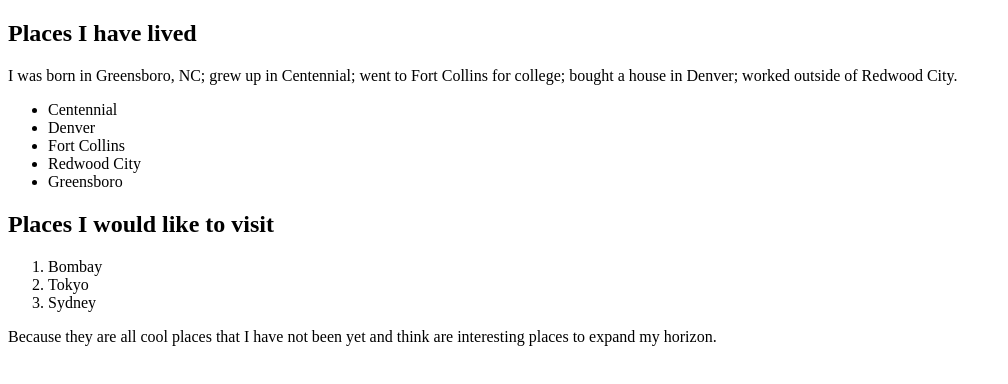
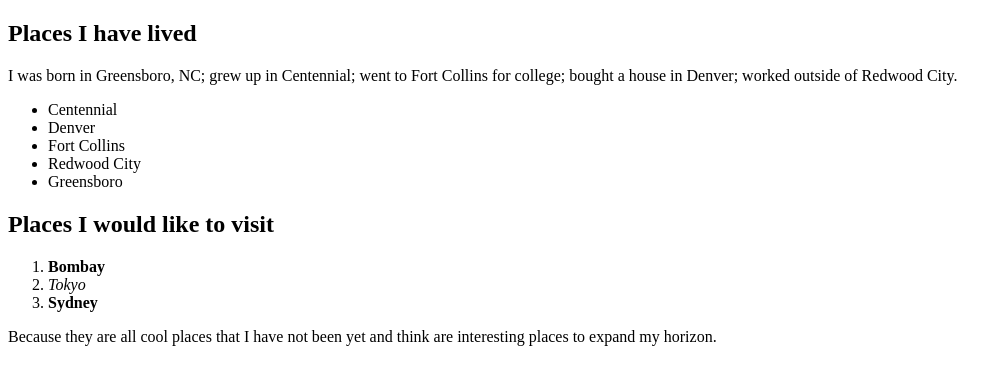
Before and after one commit to bhuber2010/html-exercise, a plain HTML site: page index.html in a window 1280 px wide. Shown: the whole page, without its empty margins (0-1008 px from the left). Drawn offline with Linux system fonts and the light colour scheme.

Commit message:
made some li's strong or em

```diff
--- a/index.html
+++ b/index.html
@@ -21,9 +21,9 @@
     </div>
     <h2>Places I would like to visit</h2>
     <ol>
-      <li>Bombay</li>
-      <li>Tokyo</li>
-      <li>Sydney</li>
+      <li><strong>Bombay</strong></li>
+      <li><em>Tokyo</em></li>
+      <li><strong>Sydney</strong></li>
     </ol>
     <p>
       Because they are all cool places that I have not been yet and think are interesting places to expand my horizon.
```
